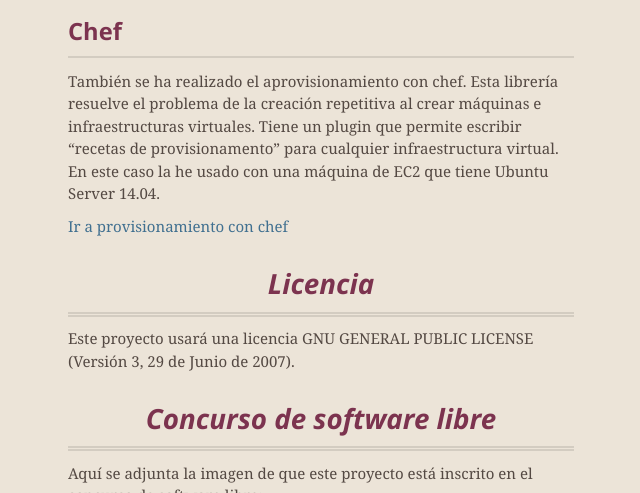
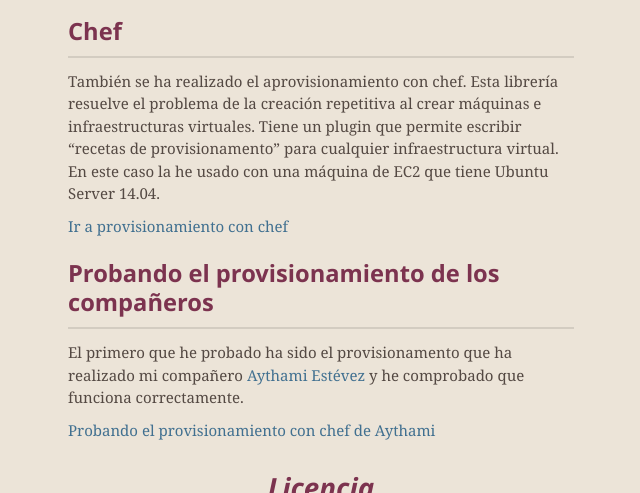
Before and after one commit to pedrogazquez/FunnyBot, a Jekyll site: the page built from index.md, in a window 1280 px wide and 900 px high, scrolled down 1880 px, cut to the strip 0-493 px from the top of the window. Shown: the whole strip, without its empty margins (319-959 px from the left). Built offline with Jekyll 4.4.1, drawn with Linux system fonts in a browser that asks for light colours; nearby versions of some CDN libraries.

Commit message:
Provando provisionamiento Aythami

```diff
--- a/index.md
+++ b/index.md
@@ -53,6 +53,12 @@
 [Ir a provisionamiento con chef](chef)
 
 
+## Probando el provisionamiento de los compañeros
+
+El primero que he probado ha sido el provisionamento que ha realizado mi compañero [Aythami Estévez](https://aythae.github.io/DeFesti/chef) y he comprobado que funciona correctamente.
+
+[Probando el provisionamiento con chef de Aythami](chefAythami)
+
 # Licencia
 
 Este proyecto usará una licencia GNU GENERAL PUBLIC LICENSE (Versión 3, 29 de Junio de 2007).
```
Also changed, not shown: chefAythami.md (added, +37 -0 lines).
